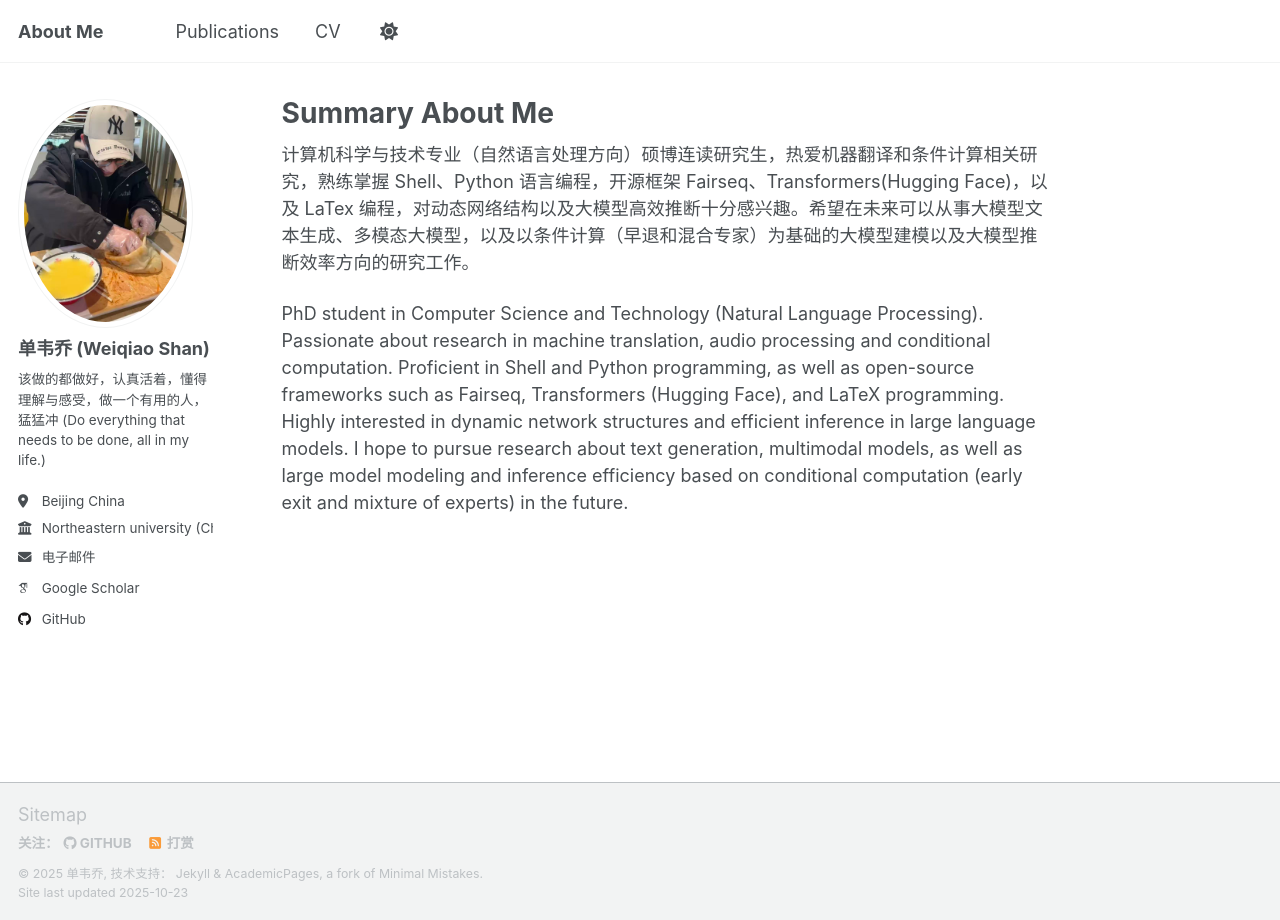
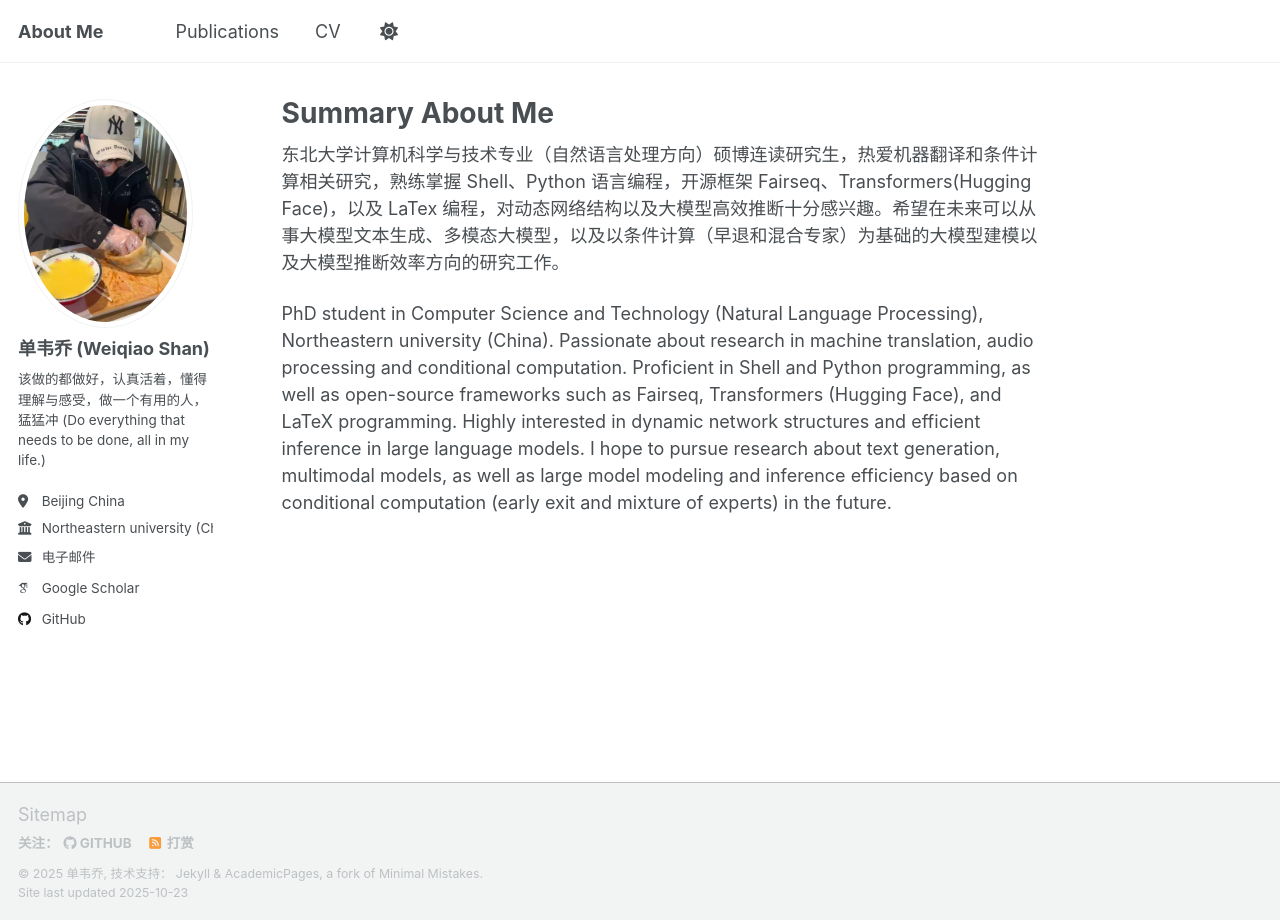
Before and after one commit to shanweiqiao/shanweiqiao.github.io, a Jekyll site: the page built from _pages/about.md, in a window 1280 px wide. Built offline with Jekyll 4.4.1, drawn with Linux system fonts in a browser that asks for light colours; some web fonts are replaced; a script that is not in the unit is left out.

```diff
--- a/_pages/about.md
+++ b/_pages/about.md
@@ -7,6 +7,6 @@ redirect_from:
   - /about.html
 ---
 
-计算机科学与技术专业（自然语言处理方向）硕博连读研究生，热爱机器翻译和条件计算相关研究，熟练掌握 Shell、Python 语言编程，开源框架 Fairseq、Transformers(Hugging Face)，以及 LaTex 编程，对动态网络结构以及大模型高效推断十分感兴趣。希望在未来可以从事大模型文本生成、多模态大模型，以及以条件计算（早退和混合专家）为基础的大模型建模以及大模型推断效率方向的研究工作。
+东北大学计算机科学与技术专业（自然语言处理方向）硕博连读研究生，热爱机器翻译和条件计算相关研究，熟练掌握 Shell、Python 语言编程，开源框架 Fairseq、Transformers(Hugging Face)，以及 LaTex 编程，对动态网络结构以及大模型高效推断十分感兴趣。希望在未来可以从事大模型文本生成、多模态大模型，以及以条件计算（早退和混合专家）为基础的大模型建模以及大模型推断效率方向的研究工作。
 
-PhD student in Computer Science and Technology (Natural Language Processing). Passionate about research in machine translation, audio processing and conditional computation. Proficient in Shell and Python programming, as well as open-source frameworks such as Fairseq, Transformers (Hugging Face), and LaTeX programming. Highly interested in dynamic network structures and efficient inference in large language models. I hope to pursue research about text generation, multimodal models, as well as large model modeling and inference efficiency based on conditional computation (early exit and mixture of experts) in the future.
+PhD student in Computer Science and Technology (Natural Language Processing), Northeastern university (China). Passionate about research in machine translation, audio processing and conditional computation. Proficient in Shell and Python programming, as well as open-source frameworks such as Fairseq, Transformers (Hugging Face), and LaTeX programming. Highly interested in dynamic network structures and efficient inference in large language models. I hope to pursue research about text generation, multimodal models, as well as large model modeling and inference efficiency based on conditional computation (early exit and mixture of experts) in the future.
```
